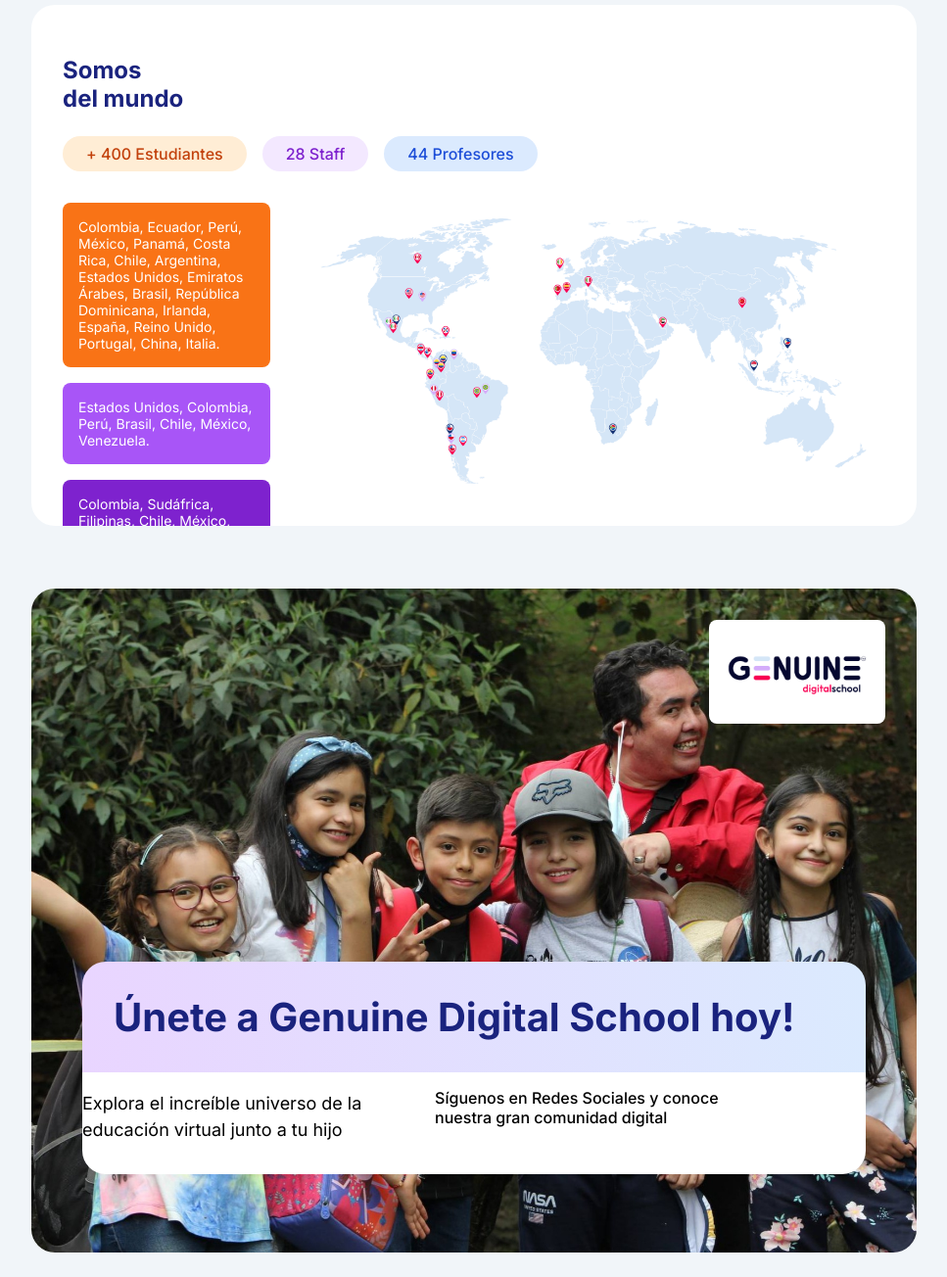
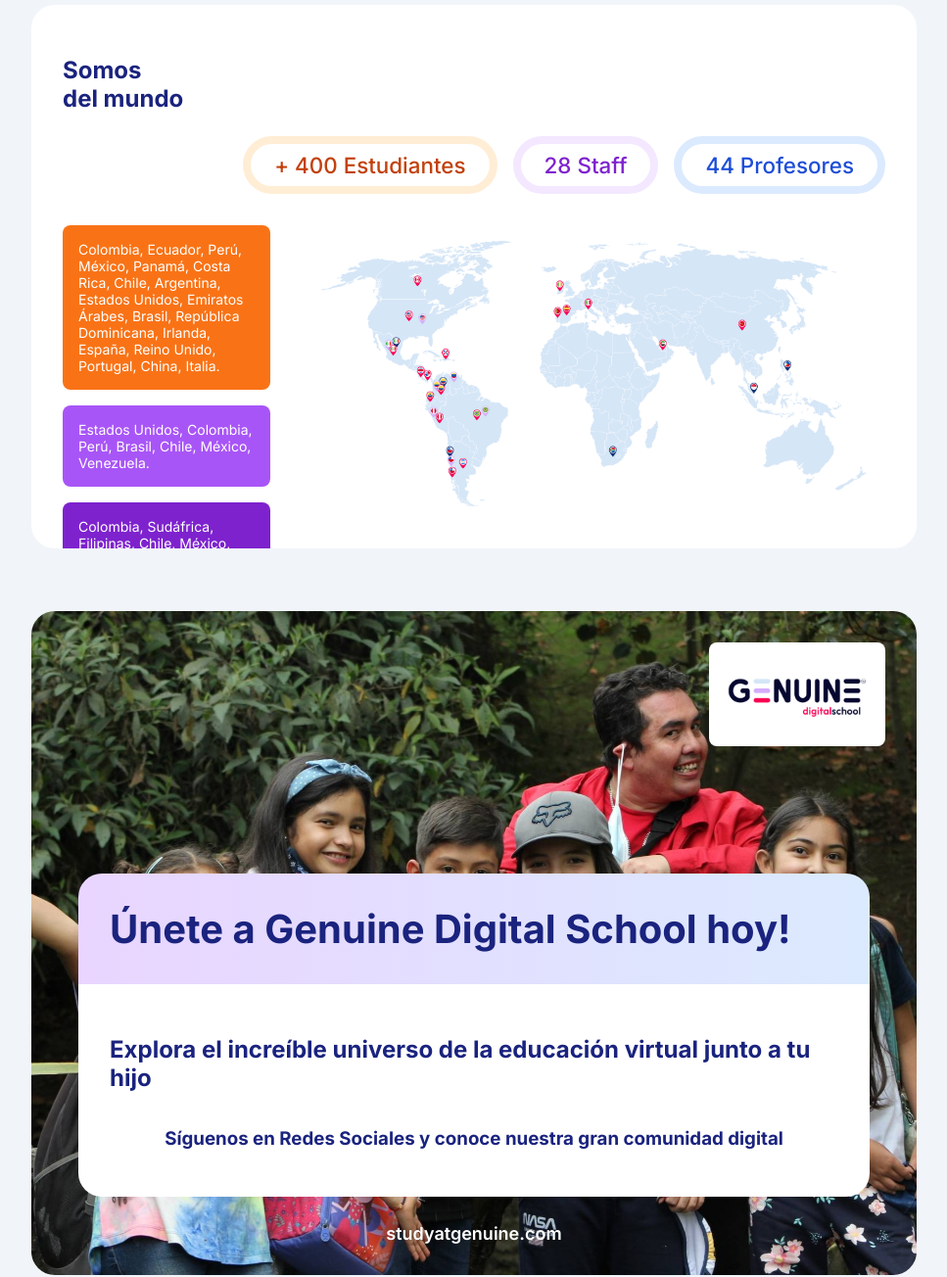
Before and after one commit to andermendz/genuine-front, a plain HTML site: page test.html in a window 1280 px wide. Shown: the part 2020-3324 px from the top of the page at 98% size, without its empty margins (0-967 px from the left). Drawn offline with nearby package versions, Linux system fonts and the light colour scheme; files whose address does not match are found by name.

Commit message:
join and global

```diff
--- a/styles.css
+++ b/styles.css
@@ -10,7 +10,7 @@
 
 body {
   background-color: #f1f5f9;
-  font-family: 'Inter', sans-serif;
+  font-family: "Inter", sans-serif;
   margin: 0;
   padding: 0;
   overflow-x: hidden;
@@ -83,7 +83,6 @@ aside {
   border-radius: 1.5rem;
 }
 
-
 .hero-content {
   position: absolute;
   left: 0;
@@ -96,12 +95,10 @@ aside {
 }
 
 .hero-content.join {
-
   display: flex;
   align-items: center;
   justify-content: center;
 }
-
 
 .hero-text-container {
   height: 100%;
@@ -111,7 +108,7 @@ aside {
   justify-content: center;
 }
 
-  .hero-text-container.join{
+.hero-text-container.join {
   height: 100%;
   display: flex;
   flex-direction: column;
@@ -127,10 +124,8 @@ aside {
   margin-bottom: 2rem;
 }
 
-.hero-heading.join{
-
-  max-width: 50rem;
-
+.hero-heading.join {
+  max-width: 55rem;
 }
 
 .hero-title {
@@ -138,12 +133,10 @@ aside {
   padding: 2rem;
   border-top-right-radius: 1.5rem;
   border-top-left-radius: 1.5rem;
-
 }
 
 .hero-title.join h1 {
   font-size: 2.5rem;
-
 }
 .hero-title h1 {
   font-size: 1.5rem;
@@ -153,11 +146,11 @@ aside {
 }
 
 .highlight {
-  background-color:   var(--primary-color);;
+  background-color: var(--primary-color);
   color: white;
   padding: 0.25rem 0.75rem;
   border-radius: 0.5rem;
-  box-shadow: 0 1px 2px rgba(0,0,0,0.05);
+  box-shadow: 0 1px 2px rgba(0, 0, 0, 0.05);
 }
 
 .logo-container {
@@ -170,13 +163,20 @@ aside {
   border-bottom-left-radius: 1.5rem;
 }
 
-.logo-container.join{
+.logo-container.join {
   background-color: white;
+  color: var(--primary-color);
+  display: flex;
+  gap: 1rem;
+  padding-block: 2rem;
+  padding-inline: 2rem;
+
+  align-items: center;
+  flex-flow: column;
 }
 .logo-container img {
   height: 8rem;
   width: auto;
-
 }
 
 .website-text {
@@ -198,8 +198,6 @@ aside {
 
 /* Mission illustration */
 .mission-illustration {
-
-
   display: flex;
   justify-content: center;
   margin-bottom: 2rem;
@@ -211,7 +209,7 @@ aside {
 }
 
 .mission-container {
-    background: linear-gradient(180deg, #D5E6F7 0%, #FFFFFF 37.5%);
+  background: linear-gradient(180deg, #d5e6f7 0%, #ffffff 37.5%);
   overflow: hidden;
   border-radius: 1.5rem;
 
@@ -324,10 +322,7 @@ aside {
   background-color: #151b60;
 }
 
-
-
-.usa-image>img{
-
+.usa-image > img {
   width: 100%;
 }
 
@@ -343,15 +338,18 @@ aside {
   padding: 2rem;
 }
 
+/* Title styling */
 .global-title {
   font-size: 1.5rem;
   font-weight: bold;
-  color: var(--primary-color);
+  color: var(--primary-color); /* Adjust to your primary color */
   margin-bottom: 1.5rem;
 }
 
+/* Stats (Estudiantes, Staff, Profesores) */
 .stats {
   display: flex;
+  justify-content: flex-end;
   flex-wrap: wrap;
   gap: 1rem;
   margin-bottom: 2rem;
@@ -359,28 +357,39 @@ aside {
 
 .stat {
   padding: 0.5rem 1.5rem;
+  font-size: 1.4rem;
   border-radius: 9999px;
+  background-color: #ffffff;
   font-weight: 500;
 }
 
+/* Example color styles for the stats */
 .stat.orange {
-  background-color: #ffedd5;
+  border: 0.5rem solid #ffedd5;
   color: #c2410c;
 }
 
 .stat.purple {
-  background-color: #f3e8ff;
+  border: 0.5rem solid #f3e8ff;
   color: #7e22ce;
 }
 
 .stat.blue {
-  background-color: #dbeafe;
+  border: 0.5rem solid #dbeafe;
   color: #1d4ed8;
 }
 
+/* Main grid to hold the list of countries and the map */
 .global-grid {
   display: grid;
   gap: 2rem;
+
+  /*
+      If you want them side by side on large screens,
+      you can add a two-column layout, for example:
+
+      grid-template-columns: 1fr 1fr;
+    */
 }
 
 .global-list {
@@ -389,6 +398,7 @@ aside {
   gap: 1rem;
 }
 
+/* Each colored box for countries */
 .global-item {
   border-radius: 0.5rem;
   padding: 1rem;
@@ -408,9 +418,10 @@ aside {
   background-color: #7e22ce;
 }
 
+/* World map container */
 .global-map {
   aspect-ratio: 2/1;
-  background-image: url('/assets/map.png');
+  background-image: url("/assets/map.png"); /* Replace with your map image path */
   background-size: cover;
   background-position: center;
   background-repeat: no-repeat;
@@ -420,8 +431,6 @@ aside {
 /* Join section */
 .join {
   position: relative;
-
-
 }
 
 .join .genuine-logo {
@@ -446,20 +455,19 @@ aside {
   position: relative;
   aspect-ratio: 4/3;
   width: 100%;
-  background-image: url('/assets/kids.jpg');
+  background-image: url("/assets/kids.jpg");
   background-size: cover;
   background-position: center;
   background-repeat: no-repeat;
 }
 
 .join-hero::before {
-  content: '';
+  content: "";
   position: absolute;
   bottom: 0;
   left: 0;
   width: 100%;
   height: 100%;
-
 }
 
 .join-content {
@@ -655,11 +663,7 @@ aside {
   }
 
   .sidebar-container {
-
-
-
     padding: 1.5rem;
-
   }
 
   .sidebar-logo {
@@ -929,11 +933,7 @@ aside {
   }
 
   .sidebar-container {
-
-
-
     padding: 1.5rem;
-
   }
 
   .sidebar-logo {
--- a/test.html
+++ b/test.html
@@ -104,28 +104,40 @@
  <!-- Global Section -->
 <section class="global">
     <div class="global-container">
+      <!-- Title -->
       <h2 class="global-title">
         Somos<br>
         del mundo
       </h2>
+
+      <!-- Stats -->
       <div class="stats">
         <div class="stat orange">+ 400 Estudiantes</div>
         <div class="stat purple">28 Staff</div>
         <div class="stat blue">44 Profesores</div>
       </div>
+
+      <!-- Countries & Map Grid -->
       <div class="global-grid">
+        <!-- Countries List -->
         <div class="global-list">
+          <!-- Group 1 -->
           <div class="global-item orange">
-                Colombia, Ecuador, Perú, México, Panamá, Costa Rica, Chile, Argentina, Estados Unidos, Emiratos
-                Árabes, Brasil, República Dominicana, Irlanda, España, Reino Unido, Portugal, China, Italia.
+            Colombia, Ecuador, Perú, México, Panamá, Costa Rica, Chile, Argentina,
+            Estados Unidos, Emiratos Árabes, Brasil, República Dominicana, Irlanda,
+            España, Reino Unido, Portugal, China, Italia.
           </div>
+          <!-- Group 2 -->
           <div class="global-item purple">
             Estados Unidos, Colombia, Perú, Brasil, Chile, México, Venezuela.
           </div>
+          <!-- Group 3 -->
           <div class="global-item dark-purple">
             Colombia, Sudáfrica, Filipinas, Chile, México, Singapur.
           </div>
         </div>
+
+        <!-- World Map -->
         <div class="global-map"></div>
       </div>
     </div>
@@ -146,12 +158,12 @@
                     </div>
                     <!-- Logo Display -->
                     <div class="logo-container join">
-                        <p class="join-text">
+                        <h2>
                             Explora el increíble universo de la educación virtual junto a tu hijo
-                          </p>
-                          <p class="join-social">
+                        </h2>
+                          <h3 style="margin: 0px;">
                             Síguenos en Redes Sociales y conoce nuestra gran comunidad digital
-                          </p>
+                          </h3>
                           <div class="social-icons">
                             <i data-lucide="facebook"></i>
                             <i data-lucide="instagram"></i>
@@ -162,10 +174,10 @@
                   </div>
 
 
+                </div>
+              </div>
               <div class="website-text">
                 studyatgenuine.com
-                  </div>
-                </div>
               </div>
             </section>
         </main>
```
Lines whose indentation alone changed are shown as unchanged.
